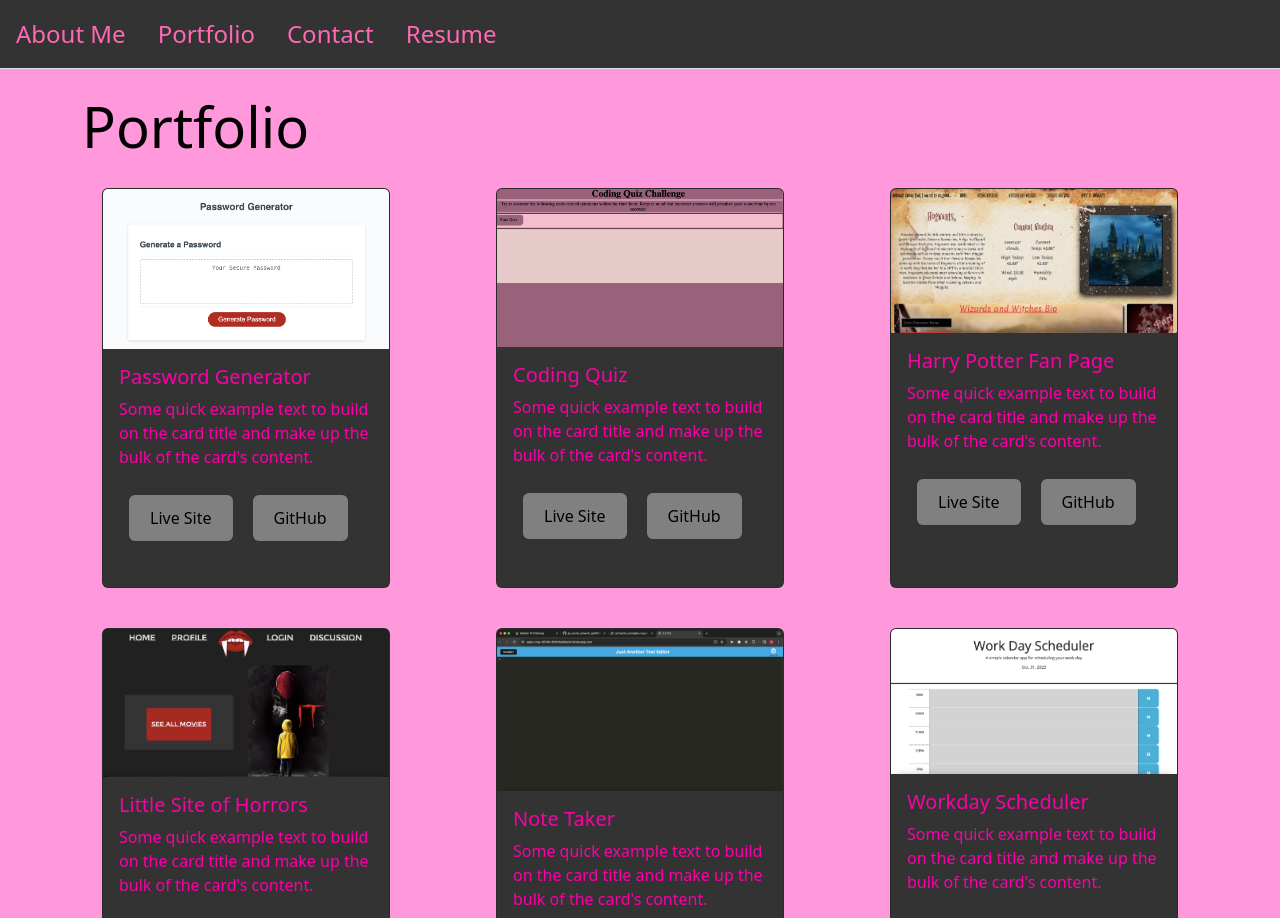
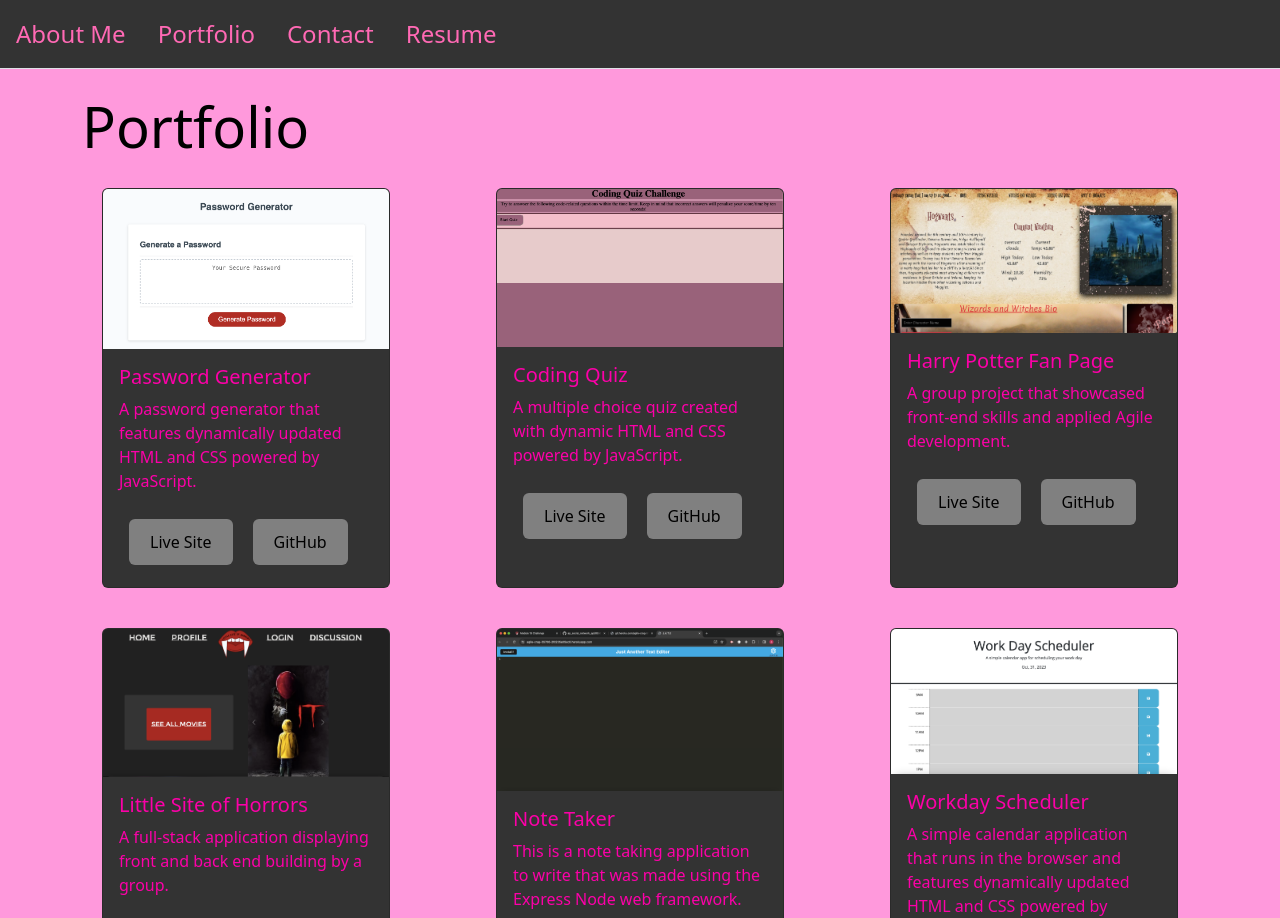
Before and after one commit to AlexPurfield/ap_react_portfolio, a React (Vite) app: page /Portfolio in a window 1280 px wide. Shown: the top 918 px of the page. Built offline with nearby package versions, Linux system fonts and the light colour scheme.

Commit message:
added readme

```diff
--- a/src/components/AboutMe.jsx
+++ b/src/components/AboutMe.jsx
@@ -1,7 +1,8 @@
 import React from 'react';
+import '../style/About.css';
 export default function About() {
   return (
-    <div className="custom-div">
+    <div className="container mt-4 about-container">
       <h1 className="display-4 text-pink">About Me</h1>
       <img src="../images/profile pic .jpg" className="float-start img-fluid w-25 m-3 custom-img-with-border" alt="profile.picture"></img>
       <p className="lead">
--- a/src/components/Portfolio.jsx
+++ b/src/components/Portfolio.jsx
@@ -12,8 +12,7 @@ export default function Portfolio() {
           <div className="card-body">
             <h5 className="card-title">Password Generator</h5>
             <p className="card-text">
-              Some quick example text to build on the card title and make up the
-              bulk of the card's content.
+              A password generator that features dynamically updated HTML and CSS powered by JavaScript.
             </p>
             <a href="https://alexpurfield.github.io/password-generator/" className="btn light-grey-button">
               Live Site
@@ -28,8 +27,7 @@ export default function Portfolio() {
           <div className="card-body">
             <h5 className="card-title">Coding Quiz</h5>
             <p className="card-text">
-              Some quick example text to build on the card title and make up the
-              bulk of the card's content.
+              A multiple choice quiz created with dynamic HTML and CSS powered by JavaScript.
             </p>
             <a href="https://alexpurfield.github.io/code-quiz/ " className="btn light-grey-button">
               Live Site
@@ -44,8 +42,7 @@ export default function Portfolio() {
           <div className="card-body">
             <h5 className="card-title">Harry Potter Fan Page</h5>
             <p className="card-text">
-              Some quick example text to build on the card title and make up the
-              bulk of the card's content.
+              A group project that showcased front-end skills and applied Agile development.
             </p>
             <a href="https://nfillip.github.io/harrypotter-fanpage/" className="btn light-grey-button">
               Live Site
@@ -60,8 +57,7 @@ export default function Portfolio() {
           <div className="card-body">
             <h5 className="card-title">Little Site of Horrors</h5>
             <p className="card-text">
-              Some quick example text to build on the card title and make up the
-              bulk of the card's content.
+              A full-stack application displaying front and back end building by a group.
             </p>
             <a href="https://little-site-of-horrors-1-f45120ac21d1.herokuapp.com/" className="btn light-grey-button">
               Live Site
@@ -76,8 +72,7 @@ export default function Portfolio() {
           <div className="card-body">
             <h5 className="card-title">Note Taker</h5>
             <p className="card-text">
-              Some quick example text to build on the card title and make up the
-              bulk of the card's content.
+            This is a note taking application to write that was made using the Express Node web framework.
             </p>
             <a href="https://secure-eyrie-45837-d5923870e1a2.herokuapp.com/" className="btn light-grey-button">
               Live Site
@@ -92,8 +87,7 @@ export default function Portfolio() {
           <div className="card-body">
             <h5 className="card-title">Workday Scheduler</h5>
             <p className="card-text">
-              Some quick example text to build on the card title and make up the
-              bulk of the card's content.
+            A simple calendar application that runs in the browser and features dynamically updated HTML and CSS powered by jQuery.
             </p>
             <a href="https://alexpurfield.github.io/work_day_scheduler/" className="btn light-grey-button">
               Live Site
--- a/src/style/About.css
+++ b/src/style/About.css
@@ -15,11 +15,15 @@
   }
 
   /* Define styles for the custom image with border class */
-  .custom-img-with-border {
+  /* .custom-img-with-border {
     border: 2px solid #fc00a8 !important; /* Pink border */
-  }
+  /* } */ */
 
   /* Define styles for the custom div class */
   .custom-div {
     background-color: #ffa1df;
   }
+  .custom-img-with-border {
+    border: 20px solid #FF69B4; /* Add a border with the desired color and thickness */
+    border-radius: 20%; /* Make the border rounded for a circular effect */
+  }
```
Also changed, not shown: 1 other file (tests, documents, lock files or other folders).
